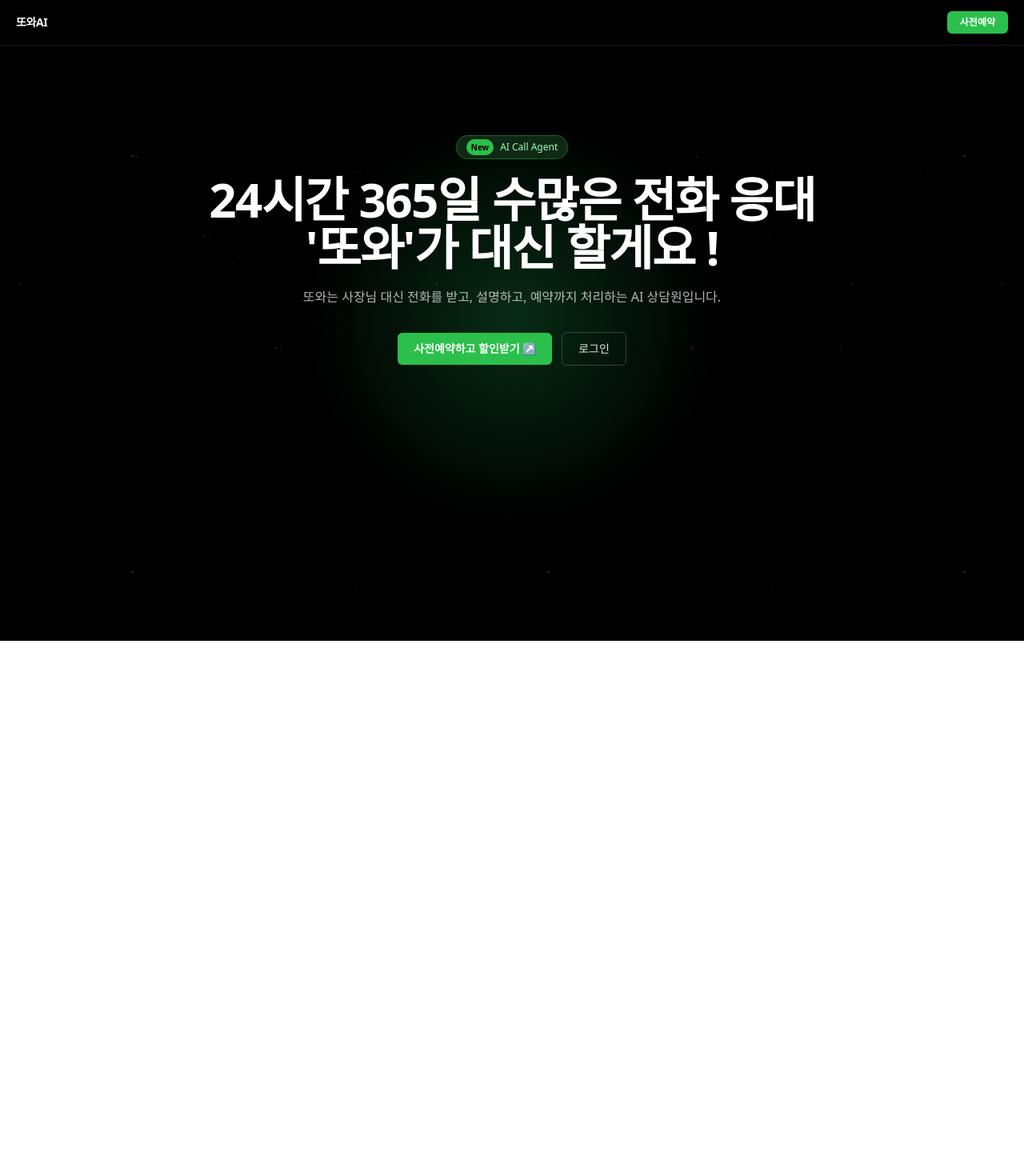
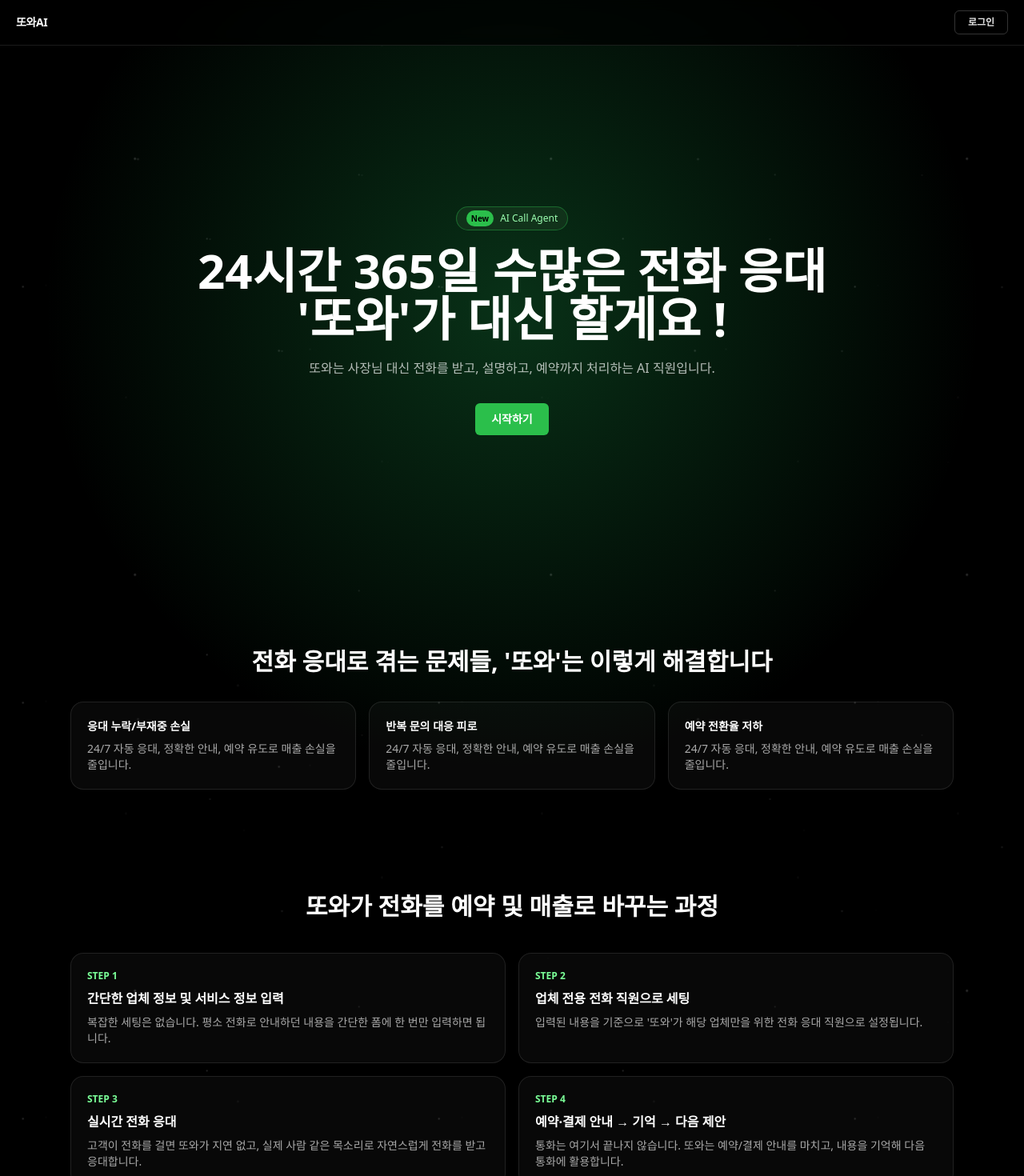
Before and after one commit to hshy1839/ddowa-realtime, a Next.js app in the folder apps/web/: page / in a window 1280 px wide. Shown: the top 1470 px of the page at 80% size. Before the commit the page ends 801 px from the top, so only its background shows below. Built offline with nearby package versions, Linux system fonts and the light colour scheme; no server answers.

Commit message:
feat(landing/auth): expand landing sections to match framer structure and route post-login to home start flow

```diff
--- a/apps/web/src/app/login/page.tsx
+++ b/apps/web/src/app/login/page.tsx
@@ -16,9 +16,9 @@ export default function LoginPage() {
     try {
       const response = await api.post('/auth', { email, password, action: 'login', rememberMe });
       setAuthToken(response.data.token, rememberMe);
-      router.push('/app');
+      router.push('/');
       setTimeout(() => {
-        window.location.href = '/app';
+        window.location.href = '/';
       }, 300);
     } catch {
       setError('로그인 실패. 이메일과 비밀번호를 확인하세요.');
--- a/apps/web/src/app/page.tsx
+++ b/apps/web/src/app/page.tsx
@@ -1,53 +1,109 @@
 'use client';
 
+import { useEffect, useState } from 'react';
+import { getAuthToken } from '@/lib/api-client';
+
+const steps = [
+  {
+    title: '간단한 업체 정보 및 서비스 정보 입력',
+    desc: '복잡한 세팅은 없습니다. 평소 전화로 안내하던 내용을 간단한 폼에 한 번만 입력하면 됩니다.',
+  },
+  {
+    title: '업체 전용 전화 직원으로 세팅',
+    desc: "입력된 내용을 기준으로 '또와'가 해당 업체만을 위한 전화 응대 직원으로 설정됩니다.",
+  },
+  {
+    title: '실시간 전화 응대',
+    desc: '고객이 전화를 걸면 또와가 지연 없고, 실제 사람 같은 목소리로 자연스럽게 전화를 받고 응대합니다.',
+  },
+  {
+    title: '예약·결제 안내 → 기억 → 다음 제안',
+    desc: '통화는 여기서 끝나지 않습니다. 또와는 예약/결제 안내를 마치고, 내용을 기억해 다음 통화에 활용합니다.',
+  },
+];
+
 export default function Home() {
+  const [authed, setAuthed] = useState(false);
+
+  useEffect(() => {
+    setAuthed(Boolean(getAuthToken()));
+  }, []);
+
   return (
-    <main className="relative min-h-screen overflow-hidden bg-black text-white">
-      <div className="pointer-events-none absolute inset-0 bg-[radial-gradient(circle_at_center,rgba(34,197,94,0.22),rgba(0,0,0,0)_34%)]" />
+    <main className="relative min-h-screen overflow-x-hidden bg-black text-white">
+      <div className="pointer-events-none absolute inset-0 bg-[radial-gradient(circle_at_50%_20%,rgba(34,197,94,0.25),rgba(0,0,0,0)_35%)]" />
       <div className="stars" />
       <div className="stars stars-2" />
 
-      <header className="relative z-10 border-b border-white/10">
-        <div className="mx-auto flex h-14 w-full max-w-7xl items-center justify-between px-5">
+      <header className="sticky top-0 z-30 border-b border-white/10 bg-black/70 backdrop-blur">
+        <div className="mx-auto flex h-14 max-w-7xl items-center justify-between px-5">
           <div className="text-sm font-bold tracking-tight">또와AI</div>
-          <a
-            href="/signup"
-            className="rounded-md bg-[#2bbf4b] px-4 py-1.5 text-xs font-semibold text-white transition hover:bg-[#35cf57]"
-          >
-            사전예약
+          {authed ? (
+            <a href="/app" className="rounded-md bg-[#2bbf4b] px-4 py-1.5 text-xs font-semibold text-white hover:bg-[#35cf57]">
+              시작하기
             </a>
+          ) : (
+            <a href="/login" className="rounded-md border border-white/20 px-4 py-1.5 text-xs font-semibold text-white/90 hover:border-white/40">
+              로그인
+            </a>
+          )}
         </div>
       </header>
 
-      <section className="relative z-10 flex min-h-[calc(100vh-56px)] items-start justify-center px-6 pt-24 text-center sm:pt-28">
-        <div className="max-w-4xl">
-          <div className="mx-auto mb-5 inline-flex items-center gap-2 rounded-full border border-[#2bbf4b]/40 bg-[#16381e]/70 px-3 py-1 text-xs text-[#9CFFB1]">
+      <section className="relative z-10 mx-auto flex min-h-[86vh] w-full max-w-6xl flex-col items-center justify-center px-6 text-center">
+        <div className="mb-5 inline-flex items-center gap-2 rounded-full border border-[#2bbf4b]/40 bg-[#16381e]/70 px-3 py-1 text-xs text-[#9CFFB1]">
           <span className="rounded-full bg-[#2bbf4b] px-1.5 py-0.5 text-[10px] font-bold text-black">New</span>
           AI Call Agent
         </div>
-
-          <h1 className="text-4xl font-bold leading-tight tracking-tight text-white sm:text-6xl">
+        <h1 className="text-4xl font-bold leading-tight sm:text-6xl">
           24시간 365일 수많은 전화 응대
           <br />
           '또와'가 대신 할게요 !
         </h1>
+        <p className="mt-5 max-w-2xl text-sm text-white/70 sm:text-base">
+          또와는 사장님 대신 전화를 받고, 설명하고, 예약까지 처리하는 AI 직원입니다.
+        </p>
+        <div className="mt-8 flex gap-3">
+          <a href={authed ? '/app' : '/login'} className="rounded-md bg-[#2bbf4b] px-5 py-2.5 text-sm font-semibold text-white hover:bg-[#35cf57]">
+            {authed ? '시작하기' : '시작하기'}
+          </a>
+        </div>
+      </section>
 
-          <p className="mx-auto mt-5 max-w-2xl text-sm text-white/70 sm:text-base">
-            또와는 사장님 대신 전화를 받고, 설명하고, 예약까지 처리하는 AI 상담원입니다.
+      <section className="relative z-10 mx-auto w-full max-w-6xl px-6 py-16">
+        <h2 className="mb-8 text-center text-2xl font-bold sm:text-3xl">전화 응대로 겪는 문제들, '또와'는 이렇게 해결합니다</h2>
+        <div className="grid gap-4 md:grid-cols-3">
+          {['응대 누락/부재중 손실', '반복 문의 대응 피로', '예약 전환율 저하'].map((t) => (
+            <div key={t} className="rounded-2xl border border-white/10 bg-white/[0.03] p-5 text-left">
+              <p className="text-sm font-semibold text-white">{t}</p>
+              <p className="mt-2 text-sm text-white/65">24/7 자동 응대, 정확한 안내, 예약 유도로 매출 손실을 줄입니다.</p>
+            </div>
+          ))}
+        </div>
+      </section>
+
+      <section className="relative z-10 mx-auto w-full max-w-6xl px-6 py-16">
+        <h2 className="mb-10 text-center text-2xl font-bold sm:text-3xl">또와가 전화를 예약 및 매출로 바꾸는 과정</h2>
+        <div className="grid gap-4 md:grid-cols-2">
+          {steps.map((s, i) => (
+            <div key={s.title} className="rounded-2xl border border-white/10 bg-white/[0.03] p-5">
+              <p className="text-xs font-bold text-[#7BFF98]">STEP {i + 1}</p>
+              <p className="mt-2 text-base font-semibold">{s.title}</p>
+              <p className="mt-2 text-sm text-white/65">{s.desc}</p>
+            </div>
+          ))}
+        </div>
+      </section>
+
+      <section className="relative z-10 mx-auto w-full max-w-6xl px-6 pb-24 pt-10 text-center">
+        <div className="rounded-3xl border border-[#2bbf4b]/30 bg-[#0f2214] px-6 py-12">
+          <h3 className="text-2xl font-bold sm:text-3xl">사전예약 고객에게만 드리는 3개월 50% 할인 혜택</h3>
+          <p className="mx-auto mt-4 max-w-2xl text-sm text-white/75 sm:text-base">
+            지금 시작하고 출시 당일 가장 먼저 AI 전화 상담원을 경험해보세요.
           </p>
-
-          <div className="mt-8 flex items-center justify-center gap-3">
-            <a
-              href="/signup"
-              className="rounded-md bg-[#2bbf4b] px-5 py-2.5 text-sm font-semibold text-white transition hover:scale-[1.02] hover:bg-[#35cf57]"
-            >
-              사전예약하고 할인받기 ↗
-            </a>
-            <a
-              href="/login"
-              className="rounded-md border border-white/20 px-5 py-2.5 text-sm font-medium text-white/90 transition hover:border-white/40"
-            >
-              로그인
+          <div className="mt-7">
+            <a href={authed ? '/app' : '/login'} className="inline-flex rounded-md bg-[#2bbf4b] px-6 py-3 text-sm font-semibold text-white hover:bg-[#35cf57]">
+              {authed ? '시작하기' : '지금 시작하기'}
             </a>
           </div>
         </div>
--- a/apps/web/src/app/signup/page.tsx
+++ b/apps/web/src/app/signup/page.tsx
@@ -22,9 +22,9 @@ export default function SignupPage() {
     try {
       const response = await api.post('/auth', { email, password, action: 'signup' });
       setAuthToken(response.data.token);
-      router.push('/app');
+      router.push('/');
       setTimeout(() => {
-        window.location.href = '/app';
+        window.location.href = '/';
       }, 300);
     } catch {
       setError('회원가입 실패. 다시 시도하세요.');
```
Lines whose indentation alone changed are shown as unchanged.
